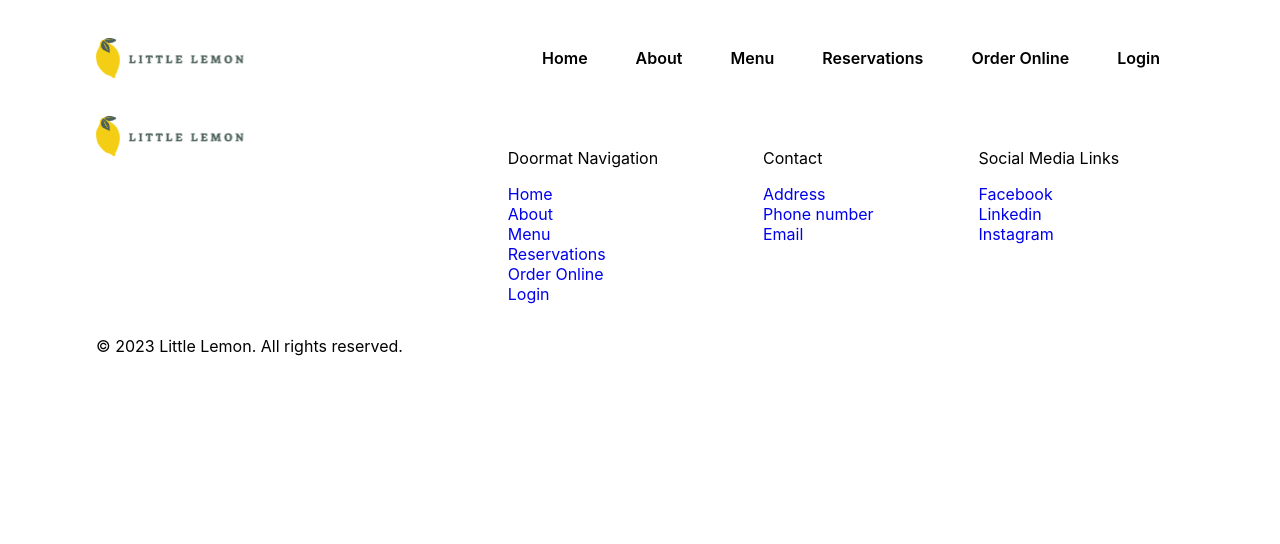
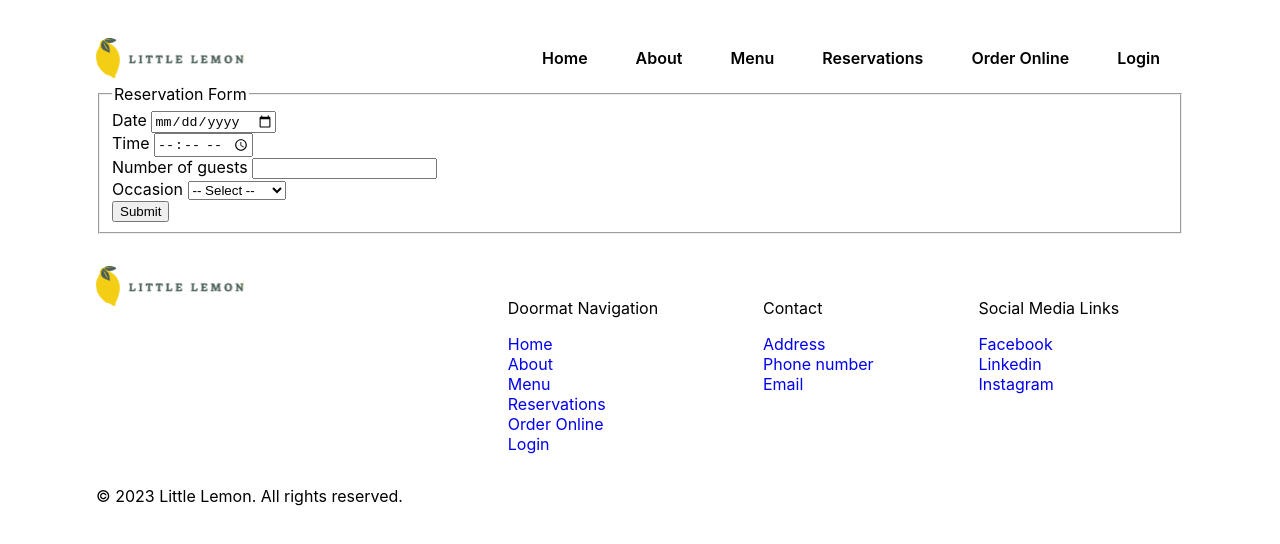
Before and after one commit to OpeDada/Little_Lemon, a React (Create React App) app: page /booking-page in a window 1280 px wide. Shown: the top 544 px of the page. Built offline with nearby package versions, Linux system fonts and the light colour scheme.

Commit message:
create booking form component with form boilerplate

```diff
--- /dev/null
+++ b/src/components/BookingForm.js
@@ -0,0 +1,55 @@
+
+const BookingForm = () => {
+  return (
+    <div className="booking-form">
+      <form>
+        <fieldset>
+          <legend>Reservation Form</legend>
+          <div className="field">
+            <label>Date </label>
+            <input
+              type="date"
+              placeholder=""
+              name=""
+              // value={}
+              // onChange={}
+            />
+          </div>
+          <div className="field">
+            <label>Time </label>
+            <input
+              type="time"
+              placeholder=""
+              name=""
+              // value={}
+              // onChange={}
+            />
+          </div>
+          <div className="field">
+            <label>Number of guests </label>
+            <input
+              type="text"
+              placeholder=""
+              name=""
+              // value={}
+              // onChange={}
+            />
+          </div>
+          <div className="field">
+            <label>Occasion </label>
+            <select>
+              <option value="">-- Select --</option>
+              <option value="birthday">Birthday</option>
+              <option value="anniversary">Anniversary</option>
+              <option value="option3">Engagement</option>
+            </select>
+          </div>
+          <button type="submit">Submit</button>
+        </fieldset>
+      </form>
+    </div>
+  );
+}
+
+
+export default BookingForm
--- a/src/pages/BookingPage.js
+++ b/src/pages/BookingPage.js
@@ -1,8 +1,11 @@
+import BookingForm from "../components/BookingForm";
 
 const BookingPage = () => {
   return (
-    <></>
-  )
+   <>
+   <BookingForm />
+   </>
+  );
 };
 
 export default BookingPage;
```
